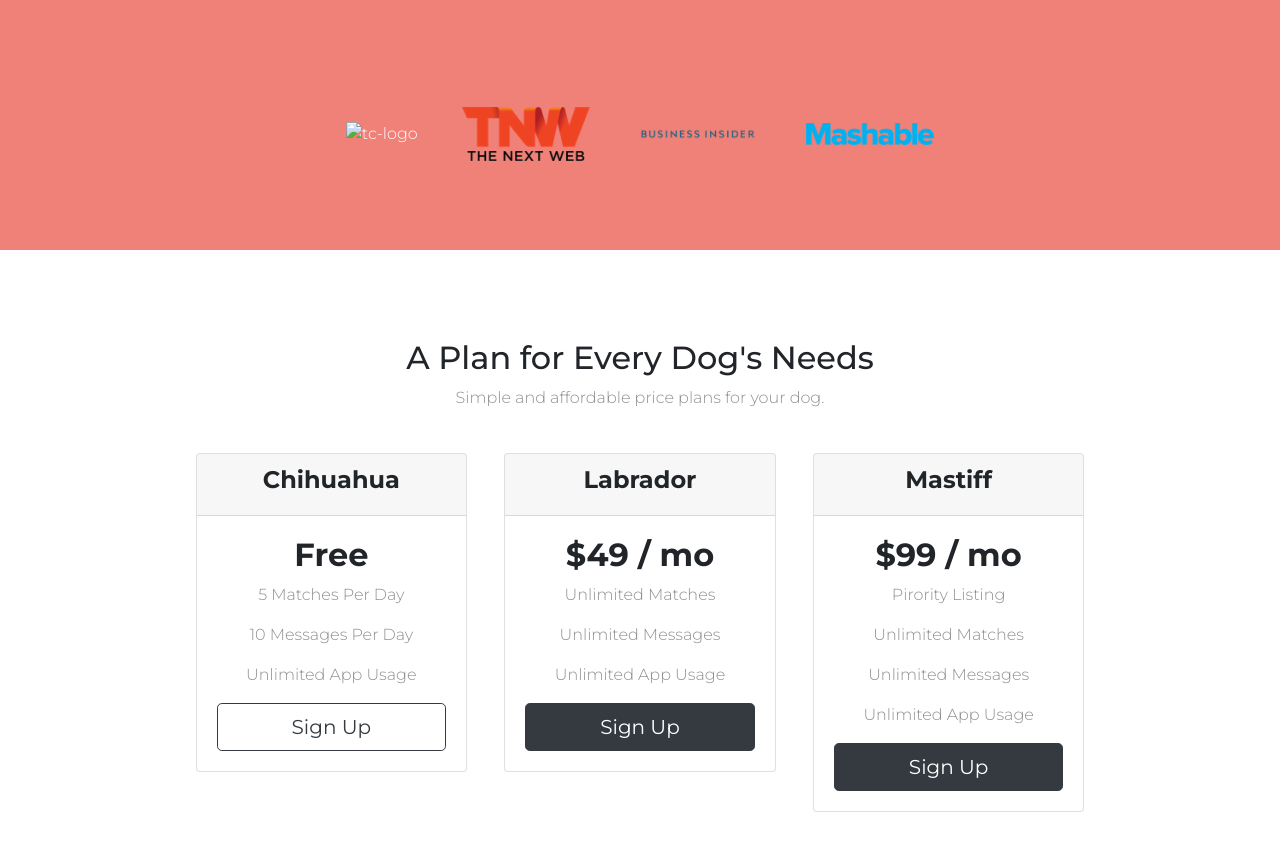
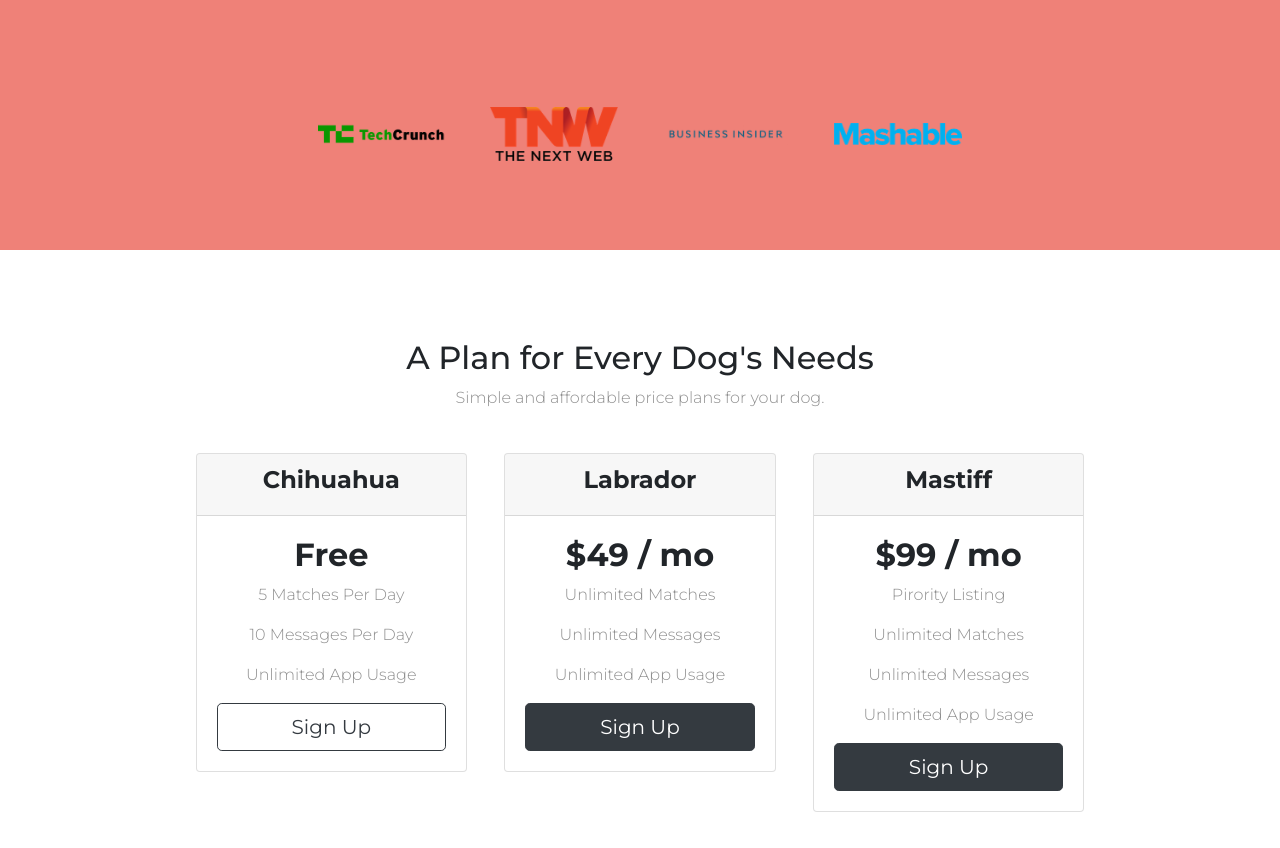
Before and after one commit to Manjunath-Rudrapaada/TinDog, a plain HTML site: page index.html in a window 1280 px wide. Shown: the part 1530-2378 px from the top of the page. Drawn offline with nearby package versions, Linux system fonts and the light colour scheme.

Commit message:
Update index.html

```diff
--- a/index.html
+++ b/index.html
@@ -157,7 +157,7 @@
 
     <!-- <div class="container-fluid"> -->
 
-    <img class="press-logo" src="images/TechcCrunch.png" alt="tc-logo">
+    <img class="press-logo" src="images/TechCrunch.png" alt="tc-logo">
     <img class="press-logo" src="images/tnw.png" alt="tnw-logo">
     <img class="press-logo" src="images/bizinsider.png" alt="biz-insider-logo">
     <img class="press-logo" src="images/mashable.png" alt="mashable-logo">
```
